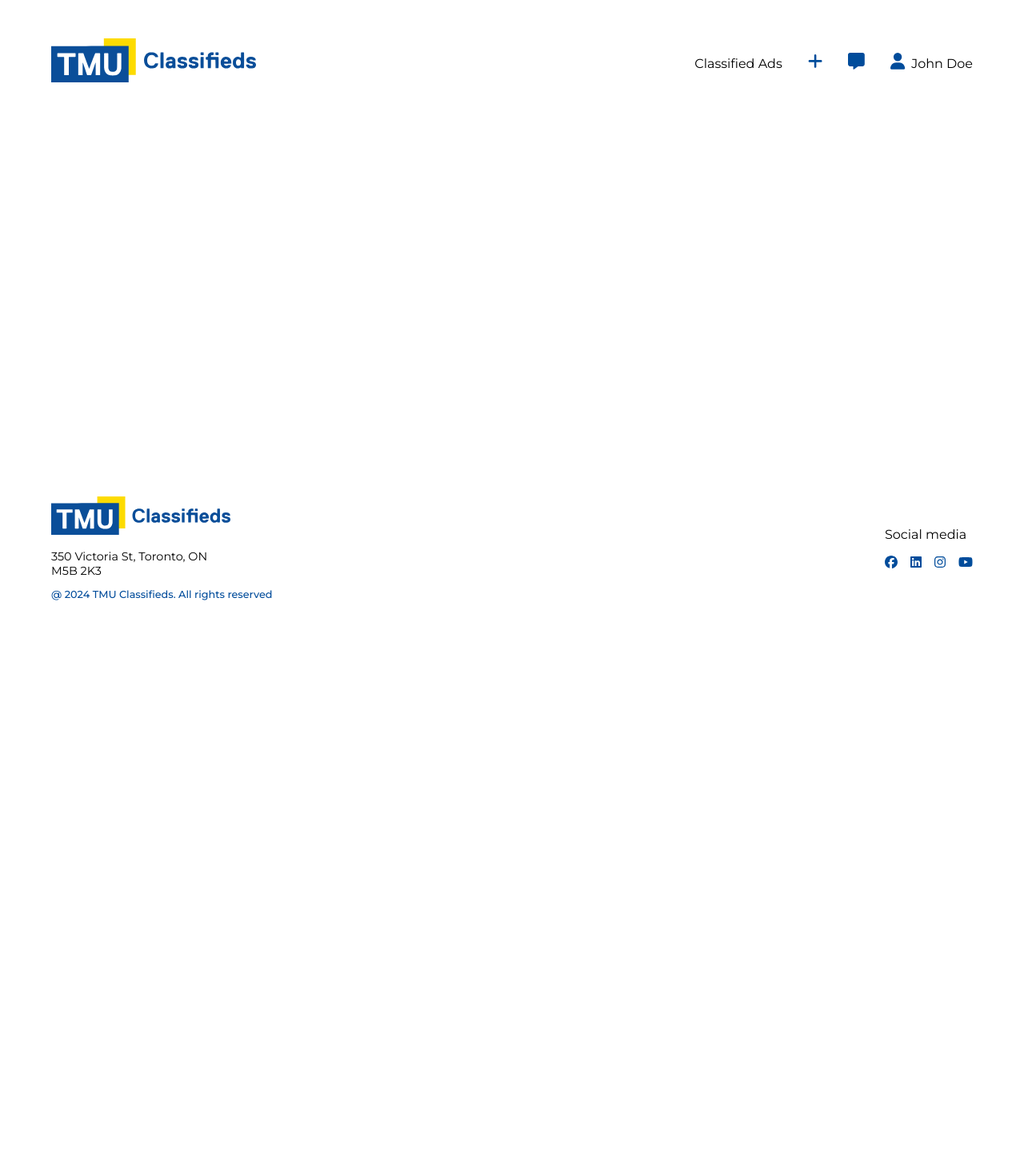
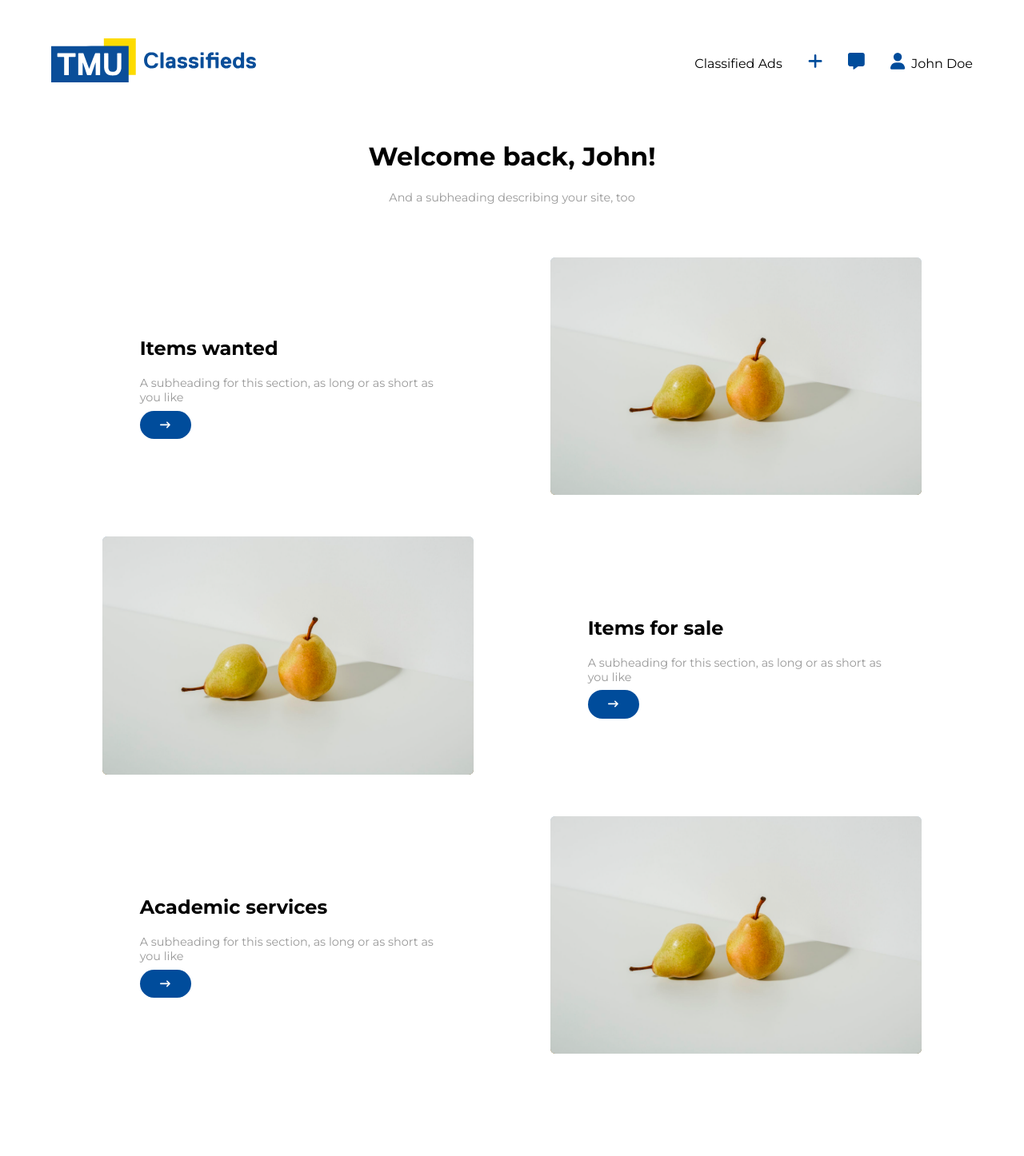
Before and after one commit to Gurveer-C1331/TMU-Classifieds, a React (Create React App) app in the folder client/: page / in a window 1280 px wide. Shown: the top 1446 px of the page at 80% size. Before the commit the page ends 800 px from the top, so only its background shows below. Built offline with nearby package versions, Linux system fonts and the light colour scheme.

Commit message:
Implemented home page
-authenticated and non-authenticated versions
-linked navigate buttons to Classified ads page

```diff
--- a/client/src/App.js
+++ b/client/src/App.js
@@ -7,6 +7,7 @@ import Nav from './components/Nav/Nav';
 import NavAuthenticated from './components/Nav-Authenticated/Nav-Authenticated';
 import Footer from './components/Footer/Footer';
 import Home from './pages/Home/Home';
+import HomeAuthenticated from './pages/Home-Authenticated/Home-Authenticated';
 import ClassifiedAdsCatalog from './pages/Classified-Ads-Listings/Classified-Ads-Listings';
 import ClassifiedAdsItem from './pages/Classified-Ads-Item/Classified-Ads-Item';
 
@@ -17,7 +18,8 @@ function App() {
       <NavAuthenticated></NavAuthenticated>
 
       <Routes>
-        <Route exact path='/' element={<Home></Home>}></Route>
+        {/* <Route exact path='/' element={<Home></Home>}></Route> */}
+        <Route exact path='/' element={<HomeAuthenticated></HomeAuthenticated>}></Route>
         <Route exact path='/classified-ads' element={<ClassifiedAdsCatalog></ClassifiedAdsCatalog>}></Route>
         <Route exact path='/classified-ads/:listing-id' element={<ClassifiedAdsItem></ClassifiedAdsItem>}></Route>
       </Routes>
--- /dev/null
+++ b/client/src/pages/Home-Authenticated/Home-Authenticated.css
@@ -0,0 +1,10 @@
+.navigte-btn {
+  padding: 0.8em 2em;
+  border: none;
+  border-radius: 20px;
+  background: #004c9b;
+  color: #FFF;
+  font-size: 0.8em;
+  vertical-align: middle;
+  cursor: pointer;
+}
--- /dev/null
+++ b/client/src/pages/Home-Authenticated/Home-Authenticated.js
@@ -0,0 +1,78 @@
+import React from 'react';
+import { Link } from 'react-router-dom';
+import Box from '@mui/material/Box';
+import Grid from '@mui/material/Grid';
+import './Home-Authenticated.css';
+import { FontAwesomeIcon } from '@fortawesome/react-fontawesome';
+
+import ListingImage from '../../assets/listing-image.svg';
+import { faArrowRightLong } from '@fortawesome/free-solid-svg-icons';
+
+function HomeAuthenticated() {
+
+  return (
+    <div id='home-page'>
+      <div id='home-page-heading'>
+        <h1>Welcome back, John!</h1>
+        <span id='page-subheading'>And a subheading describing your site, too</span><br></br>
+      </div>
+
+      <div id='home-page-info-container'>
+        <div className='home-page-info-section'>
+          <Box sx={{ flexGrow: 1 }}>
+            <Grid container spacing={12} style={{
+              marginBottom: '3em'
+            }}>
+              <Grid item md={5} style={{
+                margin: 'auto'
+              }}>
+                <h2>Items wanted</h2>
+                <p>A subheading for this section, as long or as short as you like</p>
+                <Link className='navigte-btn' to='/classified-ads?category=wanted'>
+                  <FontAwesomeIcon icon={faArrowRightLong} style={{color: "#FFF"}} />
+                </Link>
+              </Grid>
+              <Grid item md={6}>
+                <img src={ListingImage}></img>
+              </Grid>
+            </Grid>
+            <Grid container spacing={12} style={{
+              marginBottom: '3em'
+            }}>
+              <Grid item md={6}>
+                <img src={ListingImage}></img>
+              </Grid>
+              <Grid item md={5} style={{
+                margin: 'auto'
+              }}>
+                <h2>Items for sale</h2>
+                <p>A subheading for this section, as long or as short as you like</p>
+                <Link className='navigte-btn' to='/classified-ads?category=forSale'>
+                  <FontAwesomeIcon icon={faArrowRightLong} style={{color: "#FFF"}} />
+                </Link>
+              </Grid>
+            </Grid>
+            <Grid container spacing={12} style={{
+              marginBottom: '5em'
+            }}>
+              <Grid item md={5} style={{
+                margin: 'auto'
+              }}>
+                <h2>Academic services</h2>
+                <p>A subheading for this section, as long or as short as you like</p>
+                <Link className='navigte-btn' to='/classified-ads?category=academicService'>
+                  <FontAwesomeIcon icon={faArrowRightLong} style={{color: "#FFF"}} />
+                </Link>
+              </Grid>
+              <Grid item md={6}>
+                <img src={ListingImage}></img>
+              </Grid>
+            </Grid>
+          </Box>
+        </div>
+      </div>
+    </div>
+  );
+}
+
+export default HomeAuthenticated;
--- a/client/src/pages/Home/Home.css
+++ b/client/src/pages/Home/Home.css
@@ -0,0 +1,61 @@
+#home-page {
+  padding: 0 8em;
+}
+
+#home-page-heading {
+  text-align: center;
+}
+
+#join-today-btn {
+  padding: 0.8em 2em;
+  margin: 2em;
+  border: none;
+  border-radius: 20px;
+  background: #004c9b;
+  color: #FFF;
+  font-size: 0.8em;
+  vertical-align: middle;
+  cursor: pointer;
+}
+
+#home-page-info-container {
+  margin-top: 4em;
+}
+
+.home-page-info-section p {
+  font-size: 0.9em;
+  color: #999;
+}
+
+.home-page-info-section img {
+  width: 100%;
+  height: 100%;
+  object-fit: contain;
+}
+
+#join-us-today-section {
+  text-align: center;
+  padding: 2em;
+  background-color: #FFFAB1;
+}
+
+@media (max-width: 900px) {
+  #home-page {
+    padding: 0 4em;
+  }
+}
+
+@media (max-width: 750px) {
+  #home-page {
+    font-size: 0.9em
+  }
+}
+
+
+@media (max-width: 500px) {
+
+  #home-page {
+    font-size: 0.8em;
+    padding: 0 2em;
+  }
+}
--- a/client/src/pages/Home/Home.js
+++ b/client/src/pages/Home/Home.js
@@ -1,11 +1,72 @@
 import React from 'react';
-
+import Box from '@mui/material/Box';
+import Grid from '@mui/material/Grid';
 import './Home.css';
+import ListingImage from '../../assets/listing-image.svg';
 
 function Home() {
 
   return (
     <div>
+      <div id='home-page'>
+        <div id='home-page-heading'>
+          <h1>Welcome to TMU Classifieds</h1>
+          <span id='page-subheading'>And a subheading describing your site, too</span><br></br>
+          <button id='join-today-btn'>Join today!</button>
+        </div>
+
+        <div id='home-page-info-container'>
+          <div className='home-page-info-section'>
+            <Box sx={{ flexGrow: 1 }}>
+              <Grid container spacing={12} style={{
+                marginBottom: '3em'
+              }}>
+                <Grid item md={5} style={{
+                  margin: 'auto'
+                }}>
+                  <h2>Items wanted</h2>
+                  <p>A subheading for this section, as long or as short as you like</p>
+                </Grid>
+                <Grid item md={6}>
+                  <img src={ListingImage}></img>
+                </Grid>
+              </Grid>
+              <Grid container spacing={12} style={{
+                marginBottom: '3em'
+              }}>
+                <Grid item md={6}>
+                  <img src={ListingImage}></img>
+                </Grid>
+                <Grid item md={5} style={{
+                  margin: 'auto'
+                }}>
+                  <h2>Items for sale</h2>
+                  <p>A subheading for this section, as long or as short as you like</p>
+                </Grid>
+              </Grid>
+              <Grid container spacing={12} style={{
+                marginBottom: '5em'
+              }}>
+                <Grid item md={5} style={{
+                  margin: 'auto'
+                }}>
+                  <h2>Academic services</h2>
+                  <p>A subheading for this section, as long or as short as you like</p>
+                </Grid>
+                <Grid item md={6}>
+                  <img src={ListingImage}></img>
+                </Grid>
+              </Grid>
+            </Box>
+          </div>
+        </div>
+      </div>
+
+      <div id='join-us-today-section'>
+        <h2>Join us today!</h2>
+        <span id='page-subheading'>And a subheading describing your site, too</span><br></br>
+        <button id='join-today-btn'>Join today!</button>
+      </div>
     </div>
   );
 }
```
